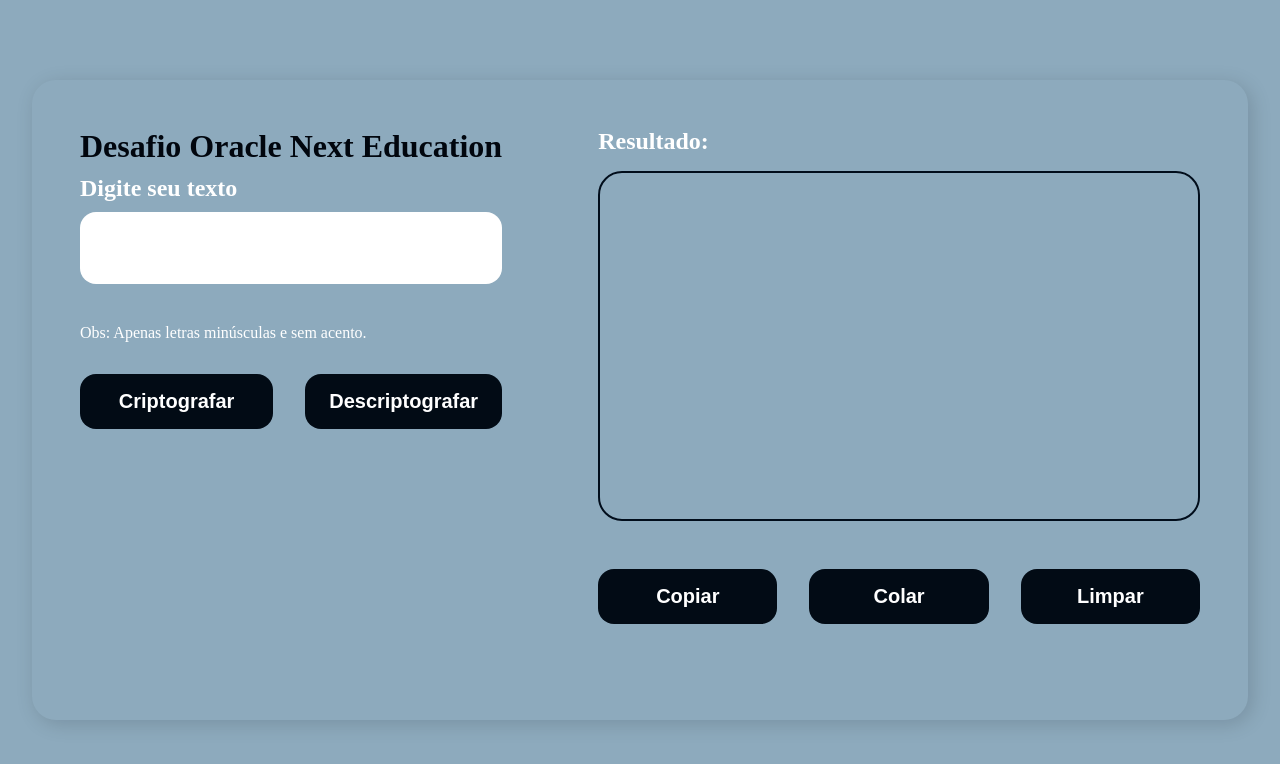
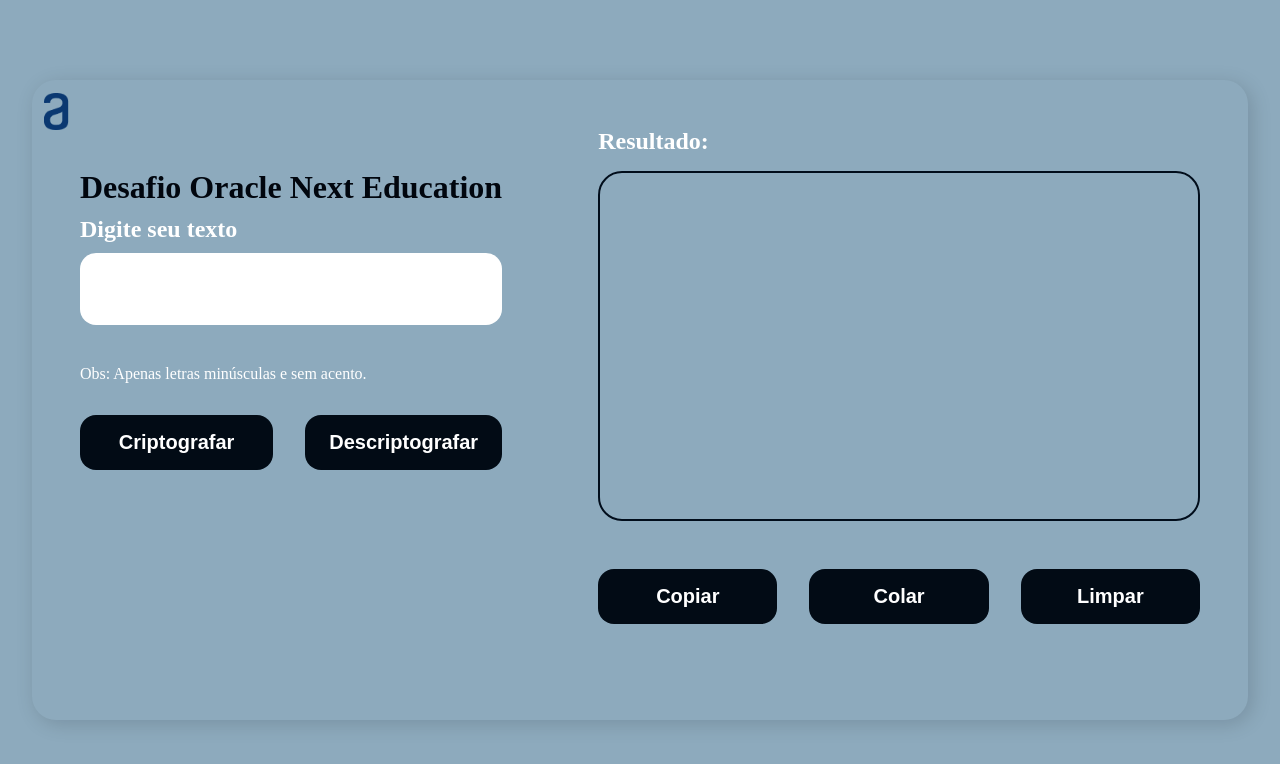
Before and after one commit to robemattos/Challenge-Decodificador-de-Texto, a plain HTML site: page index.html in a window 1280 px wide. Drawn offline with Linux system fonts and the light colour scheme.

Commit message:
Adicionando logo Alura

```diff
--- a/index.html
+++ b/index.html
@@ -14,9 +14,14 @@
 </head>
 
 <body>
+
     <div class="container">
+
         <div>
             <div class="container__informacoes">
+                <header>
+                    <img class="logoAlura" src="imagens/logoAlura.png" alt="Logo Alura">
+                </header>
                 <div>
                     <h1>Desafio Oracle Next Education</h1>
                     <h2>Digite seu texto</h2>
--- a/style.css
+++ b/style.css
@@ -5,6 +5,12 @@
     color:white;
 }
 
+.logoAlura {
+    width: 22%;
+    position: relative;
+    top: -35px;
+    right: 70px;
+}
 
 body {
     /* background: linear-gradient(#65a4f2 0%, #2962ae 33.33%, #041832 66.67%, #01080E 100%); */
```
Also changed, not shown: imagens/logoAlura.png (added).
